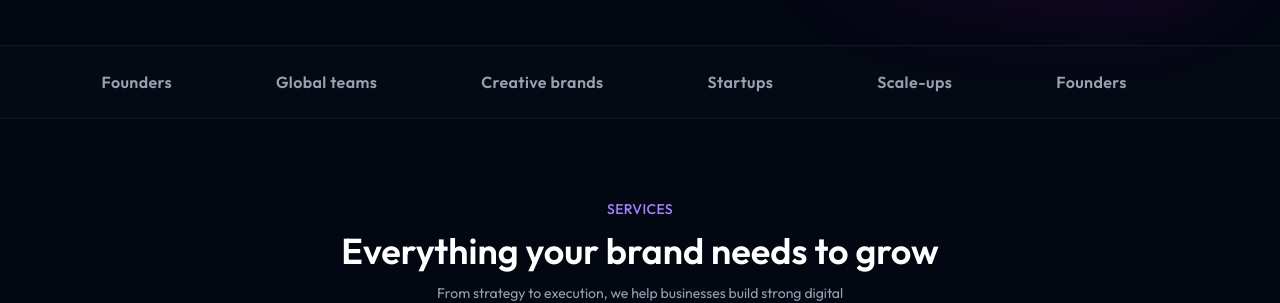
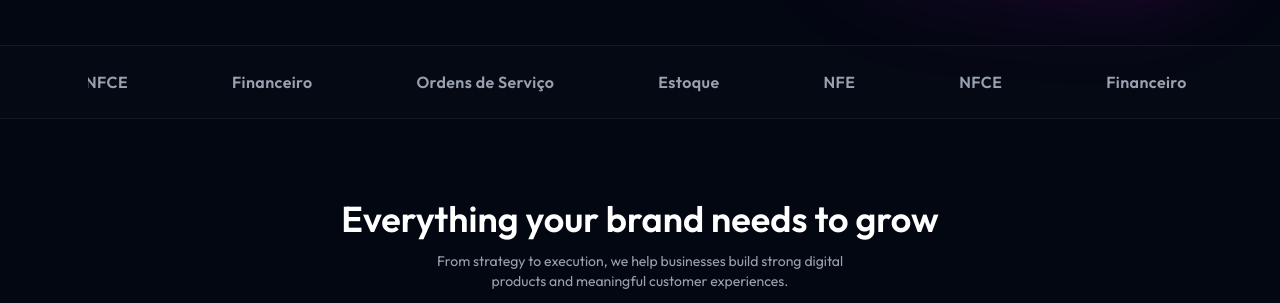
Before and after one commit to andreyy5/landingSimplifisca, a Next.js app: page / in a window 1280 px wide. Shown: the part 755-1058 px from the top of the page. Built offline with nearby package versions, Linux system fonts and the light colour scheme.

Commit message:
segunda seção da página

```diff
--- a/components/Features.tsx
+++ b/components/Features.tsx
@@ -10,7 +10,7 @@ export default function Features() {
             <div className="max-w-6xl mx-auto px-4">
 
                 <Title
-                    title="Services"
+                    title=""
                     heading="Everything your brand needs to grow"
                     description="From strategy to execution, we help businesses build strong digital products and meaningful customer experiences."
                 />
--- a/components/Hero.tsx
+++ b/components/Hero.tsx
@@ -15,11 +15,11 @@ export default function Hero() {
     ];
 
     const trustedLogosText = [
-        'Startups',
-        'Scale-ups',
-        'Founders',
-        'Global teams',
-        'Creative brands'
+        'Estoque',
+        'NFE',
+        'NFCE',
+        'Financeiro',
+        'Ordens de Serviço',
     ];
 
     return (
```
